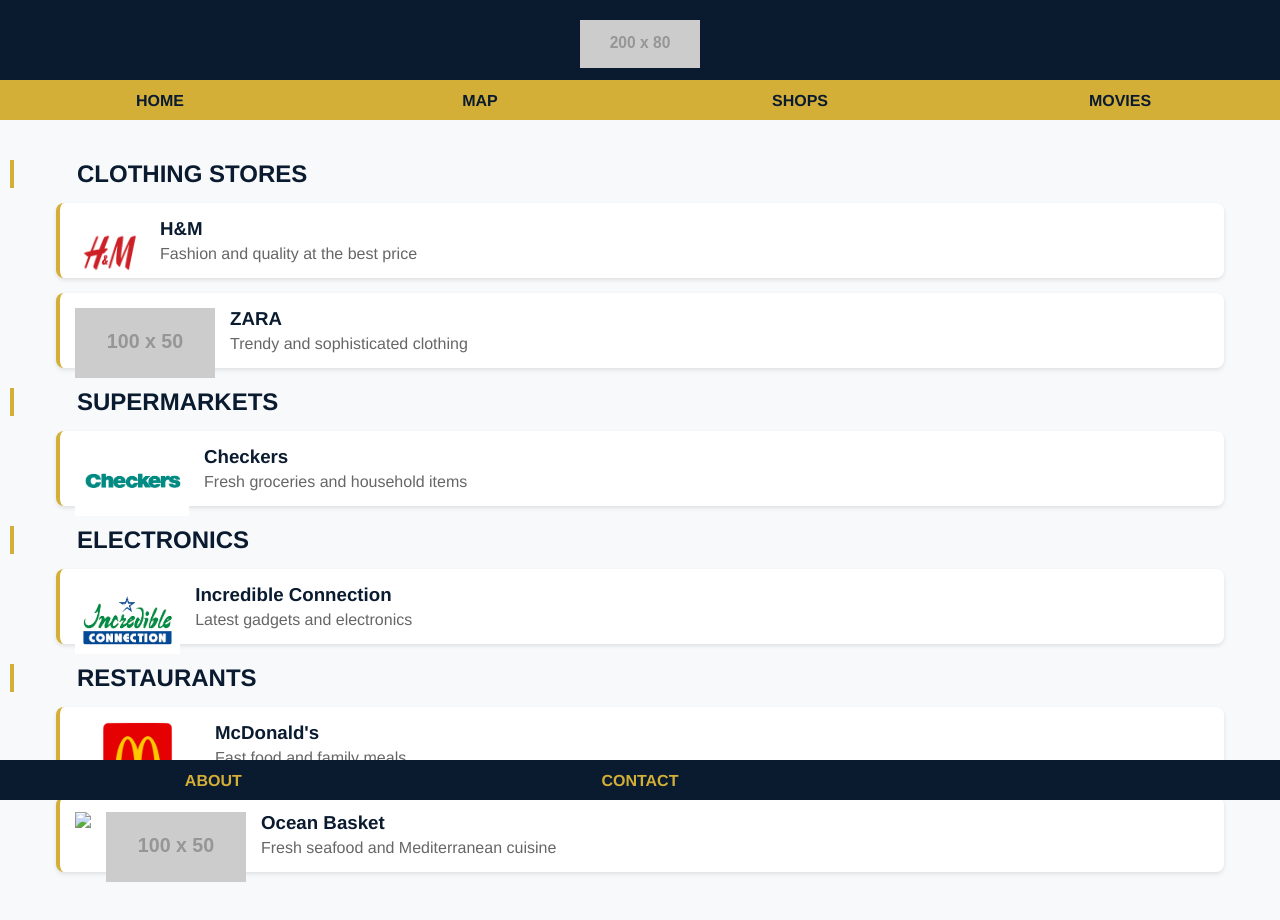
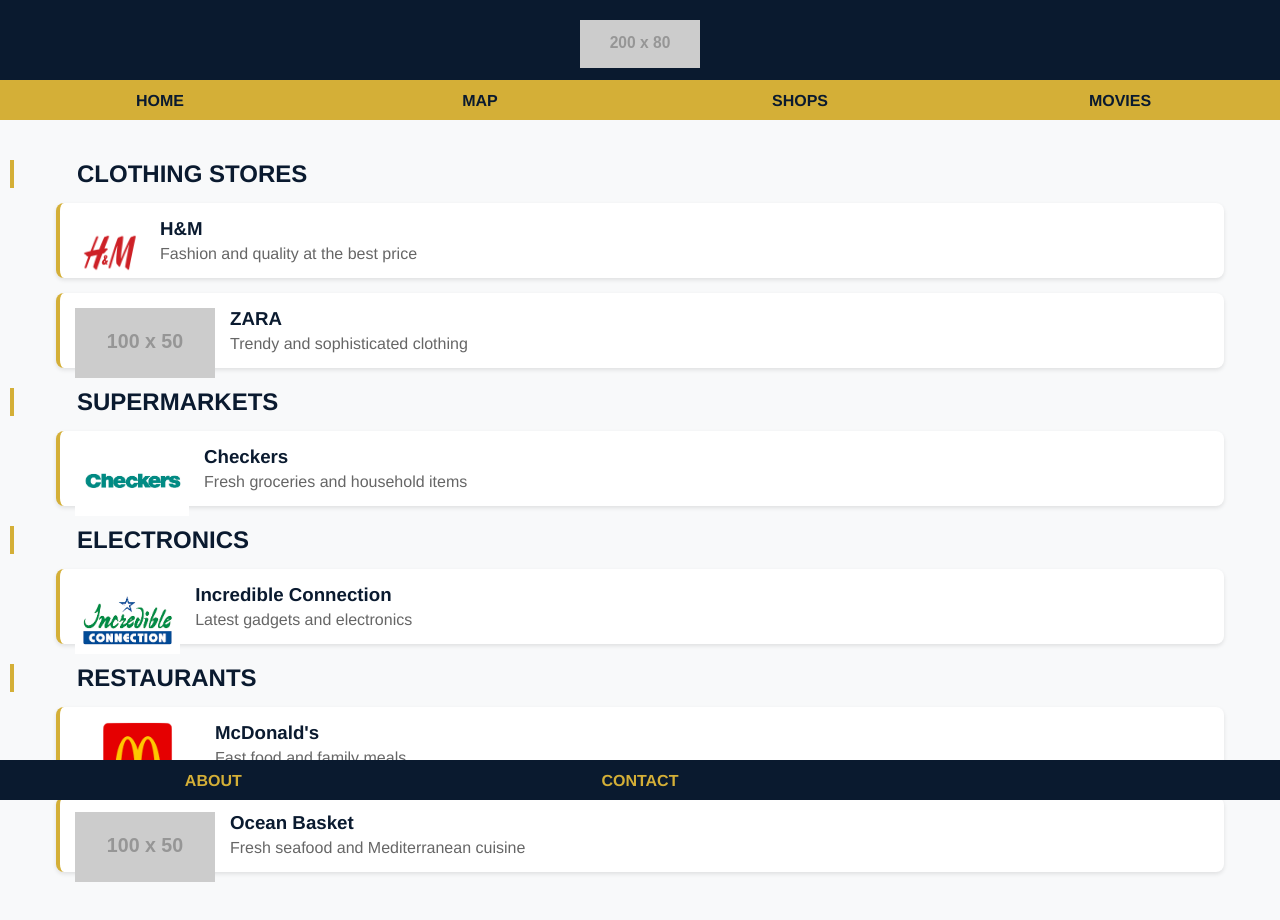
Before and after one commit to XavieraWealth/Module10Part2-PineMall, a plain HTML site: page shops.html in a window 1280 px wide. Drawn offline with Linux system fonts and the light colour scheme; placeholder pictures from the web are drawn by us.

Commit message:
Update shops.html

```diff
--- a/shops.html
+++ b/shops.html
@@ -51,8 +51,6 @@
             </a>
 
             <a class="info-box" href="ocean-basket.html">
-              <!-- REPLACE THIS: -->
-<img src="images/ocean-basket-logo.png"/>
 <img src="https://via.placeholder.com/100x50/0A1A2F/D4AF37?text=OCEAN+BASKET"/>
                 <h3>Ocean Basket</h3>
                 <p>Fresh seafood and Mediterranean cuisine</p>
```
